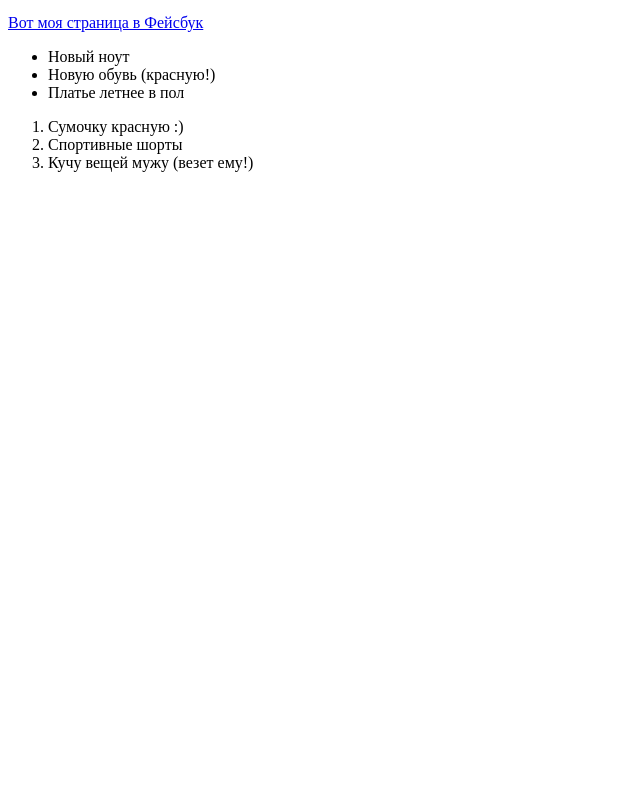
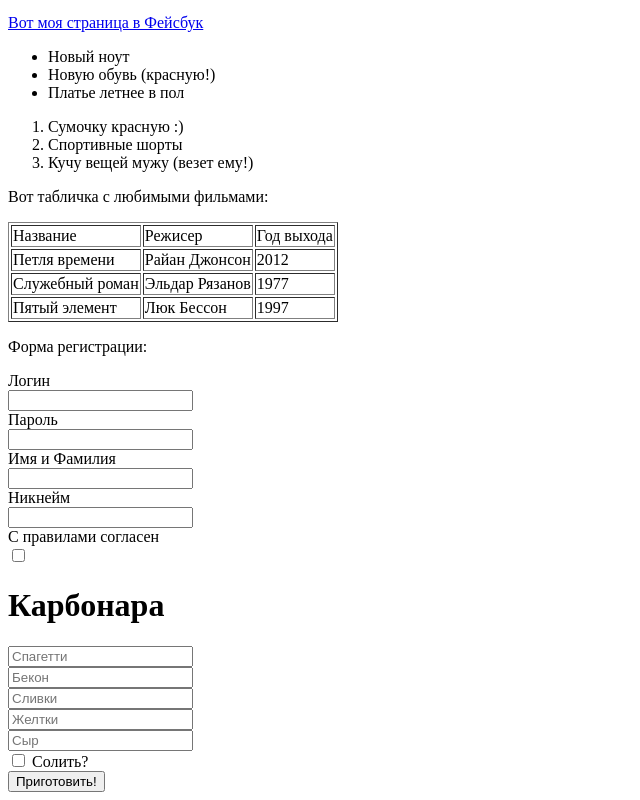
Before and after one commit to LesyaSevruk/course, a plain HTML site: page index.html in a window 1280 px wide. Shown: the part 509-1309 px from the top of the page, without its empty margins (0-640 px from the left). Before the commit the page ends 800 px from the top, so only its background shows below. Drawn offline with Linux system fonts and the light colour scheme.

Commit message:
created the table with love films, form of registration, Carbonara form

```diff
--- a/index.html
+++ b/index.html
@@ -28,5 +28,51 @@
             <li>Спортивные шорты</li>
             <li>Кучу вещей мужу (везет ему!)</li>
         </ol>
+        <p>Вот табличка с любимыми фильмами:</p>
+        <table border="1">
+            <tr>
+                <td>Название</td>
+                <td>Режисер</td>
+                <td>Год выхода</td>
+            </tr>
+            <tr>
+                <td>Петля времени</td>
+                <td>Райан Джонсон</td>
+                <td>2012</td>
+            </tr>
+            <tr>
+                <td>Служебный роман</td>
+                <td>Эльдар Рязанов</td>
+                <td>1977</td>
+            </tr>
+            <tr>
+                <td>Пятый элемент</td>
+                <td>Люк Бессон</td>
+                <td>1997</td>
+            </tr>
+        </table>
+        <p>Форма регистрации:</p>
+        <table>Логин</table>
+        <input type="text"><br>
+        <table>Пароль</table>
+        <input type="password"><br>
+        <table>Имя и Фамилия</table>
+        <input type="text"><br>
+        <table>Никнейм</table>
+        <input type="text"><br>
+        <table>С правилами согласен</table>
+        <input type="checkbox">
+        <form method="GET" action="/cookcarbonara">
+            <h1>Карбонара</h1>
+            <input type="text" placeholder="Спагетти"><br>
+            <input type="text" placeholder="Бекон"><br>
+            <input type="text" placeholder="Сливки"><br>
+            <input type="text" placeholder="Желтки"><br>
+            <input type="text" placeholder="Сыр"><br>
+            <input type="checkbox">
+            <label>Солить?</label><br>
+            <button type="submit">Приготовить!</button>
+        </form>
+
    </body>
 </html>
```
